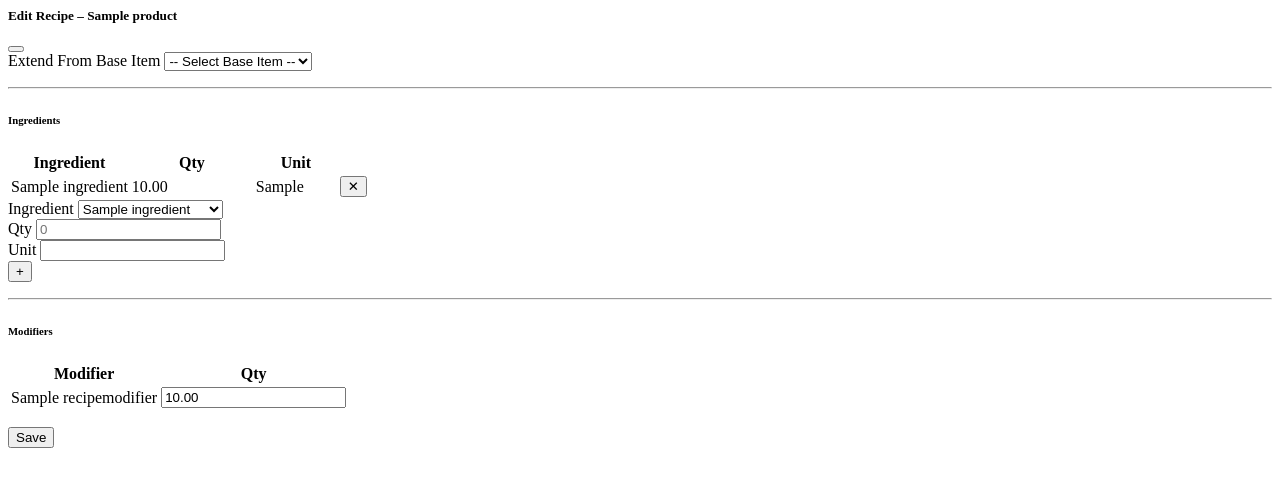
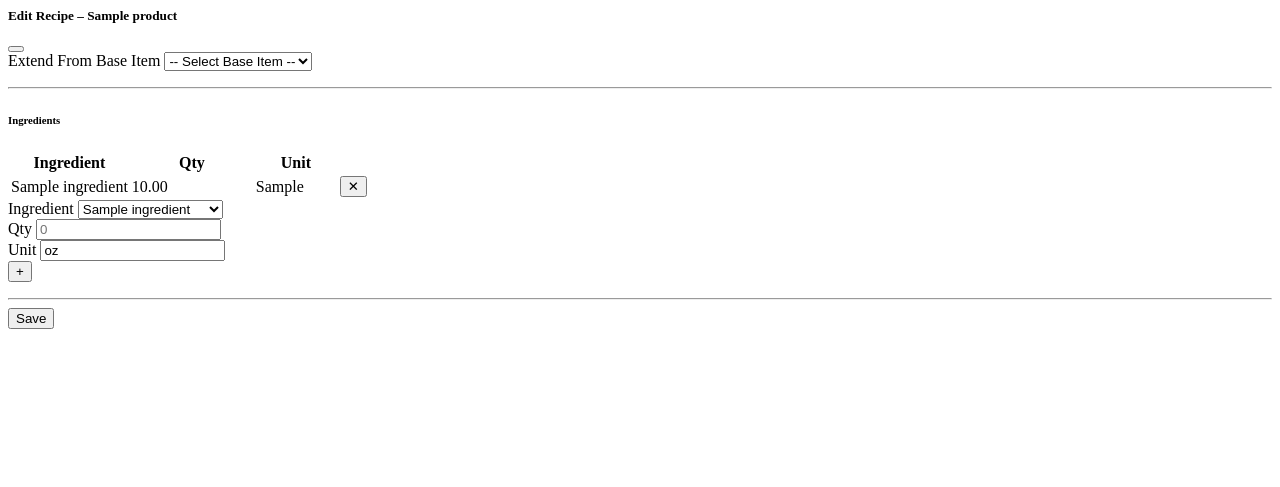
Before and after one commit to mahbam42/mscrInventory, a Django app: page /recipes/1/edit/ in a window 1280 px wide. Shown: the top 487 px of the page. Run offline with Django 4.2, Linux system fonts and the light colour scheme; tables that the repository leaves empty hold one stand-in row (values such as "Sample post").

Commit message:
removed modifiers, fixed delete ingredient button, fixed unit display

```diff
--- a/mscrInventory/templates/recipes/_edit_modal.html
+++ b/mscrInventory/templates/recipes/_edit_modal.html
@@ -47,12 +47,12 @@
 
     <div class="col-6">
       <label class="form-label">Ingredient</label>
-      <select name="ingredient_id" class="form-select form-select-sm">
+      <select name="ingredient_id" id="add-ingredient-select" class="form-select form-select-sm">
         {% regroup all_ingredients by type as ingredients_by_type %}
         {% for group in ingredients_by_type %}
         <optgroup label="{{ group.grouper|title }}">
           {% for ing in group.list %}
-          <option value="{{ ing.id }}">{{ ing.name }}</option>
+          <option value="{{ ing.id }}" data-unit-type="{{ ing.unit_type }}">{{ ing.name }}</option>
           {% endfor %}
         </optgroup>
         {% endfor %}
@@ -80,7 +80,7 @@
   <hr class="my-3">
 
   <!-- MODIFIERS SECTION (uses RecipeModifier rows you already have) -->
-  <form id="modifiers-form" hx-post="{% url 'save_recipe_modifiers' product.id %}" hx-trigger="change" hx-swap="none">
+  <!-- <form id="modifiers-form" hx-post="{% url 'save_recipe_modifiers' product.id %}" hx-trigger="change" hx-swap="none">
     {% csrf_token %}
     <h6 class="mb-2">Modifiers</h6>
     <table class="table table-sm align-middle">
@@ -106,7 +106,7 @@
         {% endfor %}
       </tbody>
     </table>
-  </form>
+  </form> -->
 </div>
 
 <div class="modal-footer">
--- a/mscrInventory/views/recipe_modal.py
+++ b/mscrInventory/views/recipe_modal.py
@@ -122,20 +122,20 @@
     )
 
     # existing modifiers FOR THIS PRODUCT (since there is no base Modifier model)
-    recipe_modifiers = RecipeModifier.objects.all().order_by("type", "name")
+    #recipe_modifiers = RecipeModifier.objects.all().order_by("type", "name") #commenting out old version
 
     base_items = Product.objects.filter(categories__name__icontains="base").order_by("name")
 
     # Build a dict {recipe_modifier_id: quantity} for prefill convenience (optional)
-    current_modifiers = {rm.id: rm.base_quantity for rm in recipe_modifiers}
+    #current_modifiers = {rm.id: rm.base_quantity for rm in recipe_modifiers} #commenting out old version
 
     ctx = {
         "product": product,
         "recipe_items": recipe_items,
         "all_ingredients": all_ingredients,
         "units": units,                                # e.g. [“weight”, “volume”, “count”, …]
-        "recipe_modifiers": recipe_modifiers,          # the ONLY modifier source you have
-        "current_modifiers": current_modifiers,        # {id: qty} for prefill
+        #"recipe_modifiers": recipe_modifiers,          # the ONLY modifier source you have
+        #"current_modifiers": current_modifiers,        # {id: qty} for prefill
         "base_items": base_items,
     }
     return render(request, "recipes/_edit_modal.html", ctx)
@@ -152,7 +152,7 @@
     ctx = {"products": products}
 
     # return render(request, "recipes/_table.html", {"products": products})
-    response = render(request, "recipes/_recipesDashboardTable.html", ctx)
+    response = render(request, "recipes/_table.html", ctx)
     response["Cache-Control"] = "no-store, no-cache, must-revalidate, max-age=0"
     response["Pragma"] = "no-cache"
     return response
```
Also changed, not shown: mscrInventory/templates/base.html (+9 -0 lines).
